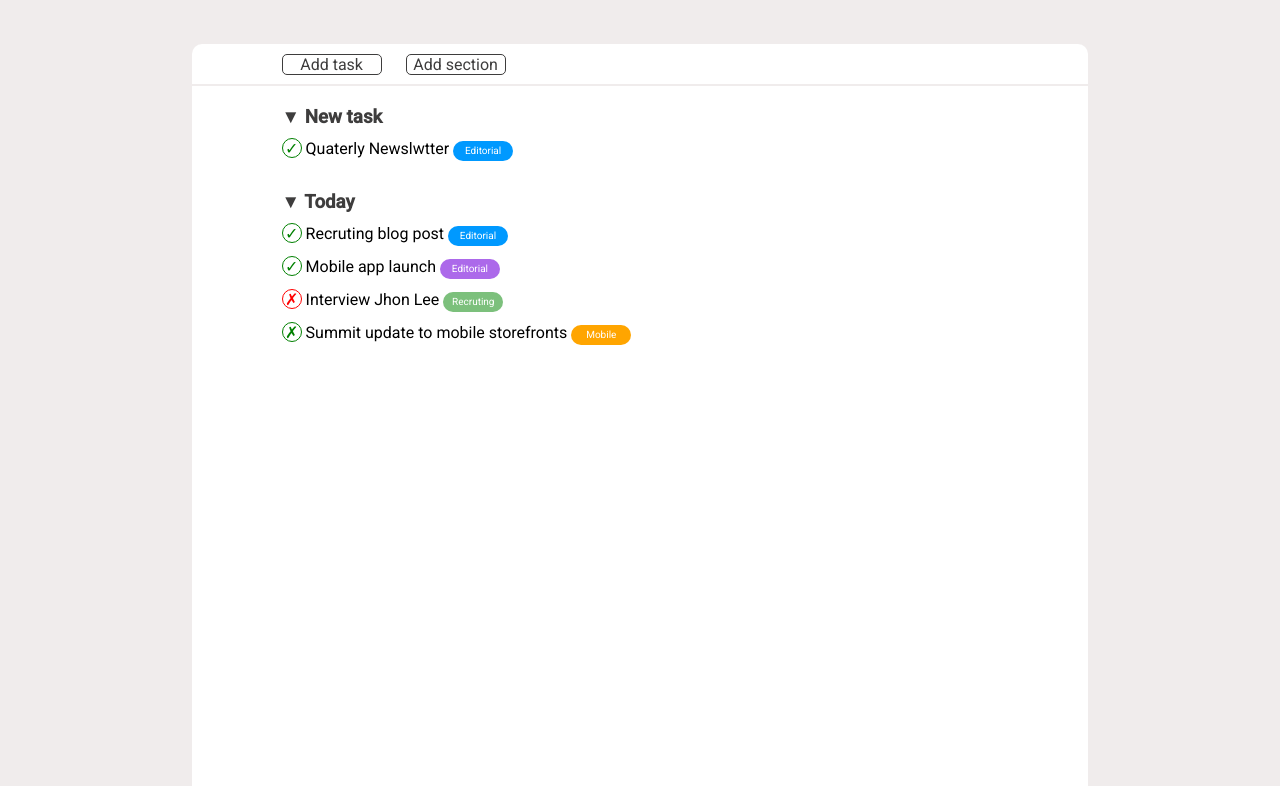
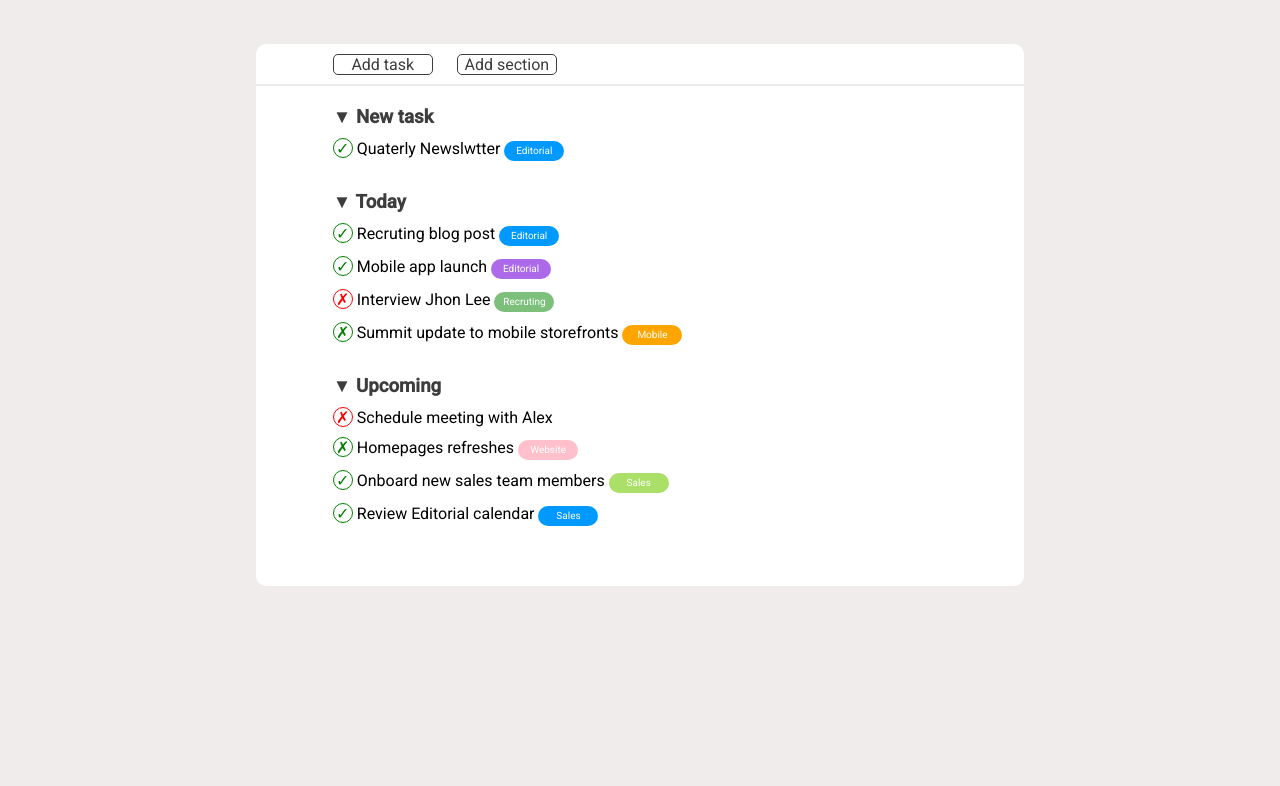
Before and after one commit to orlandomanfredini/html-css-toboolist, a plain HTML site: page index.html in a window 1280 px wide. Shown: the part 96-882 px from the top of the page. After the commit the page ends 800 px from the top, so only its background shows below. Drawn offline with Linux system fonts and the light colour scheme; a web font is replaced by a local one.

Commit message:
fine esercizio: completamento sezione upcoming

```diff
--- a/css/style.css
+++ b/css/style.css
@@ -23,6 +23,7 @@ header{
     vertical-align: middle;
     padding-top: 10px;
     padding-bottom: 10px;
+    padding-left: 10px;
 }
 
 .logo-title{
@@ -31,10 +32,11 @@ header{
     font-weight: 500;
     color:#153960;
     margin-left: 5px;
+    vertical-align: middle;
 }
 
 .input-section{
-    width: 70%;
+    width: 60%;
     height: 40px;
     background-color: white;
     margin: 0 auto;
@@ -71,10 +73,11 @@ a:hover{
 
 .main-section{
     background-color: white;
-    width: 70%;
-    height: 700px;
+    width: 60%;
+    height: 500px;
     margin: 0 auto;
     margin-top: 2px;
+    border-radius: 0 0 10px 10px;
 
 }
 
@@ -140,3 +143,15 @@ h3{
 .orange{
     background-color: orange;
 }
+
+.upcoming{
+    padding-top: 30px;
+}
+
+.pink{
+    background-color: pink;
+}
+
+.lime-green{
+    background-color: rgb(170, 224, 104);
+}
--- a/index.html
+++ b/index.html
@@ -56,7 +56,29 @@
                         <span class="sector orange">Mobile</span>
                     </div>
                 </div>
-                <div> <!--sezione upcoming-->
+            </div>
+            <div class="upcoming"> <!--sezione upcoming-->
+                <div class="container">
+                    <h3>&#9660; Upcoming</h3>
+                    <div class="row">
+                        <span class="icon red">&cross;</span>
+                        Schedule meeting with Alex
+                    </div>
+                    <div class="row">
+                        <span class="icon green">&cross;</span>
+                        Homepages refreshes
+                        <span class="sector pink">Website</span>
+                    </div>
+                    <div class="row">
+                        <span class="icon green">&check;</span>
+                        Onboard new sales team members
+                        <span class="sector lime-green">Sales</span>
+                    </div>
+                    <div class="row">
+                        <span class="icon green">&check;</span>
+                        Review Editorial calendar
+                        <span class="sector blue">Sales</span>
+                    </div>
 
                 </div>
             </div>
```
